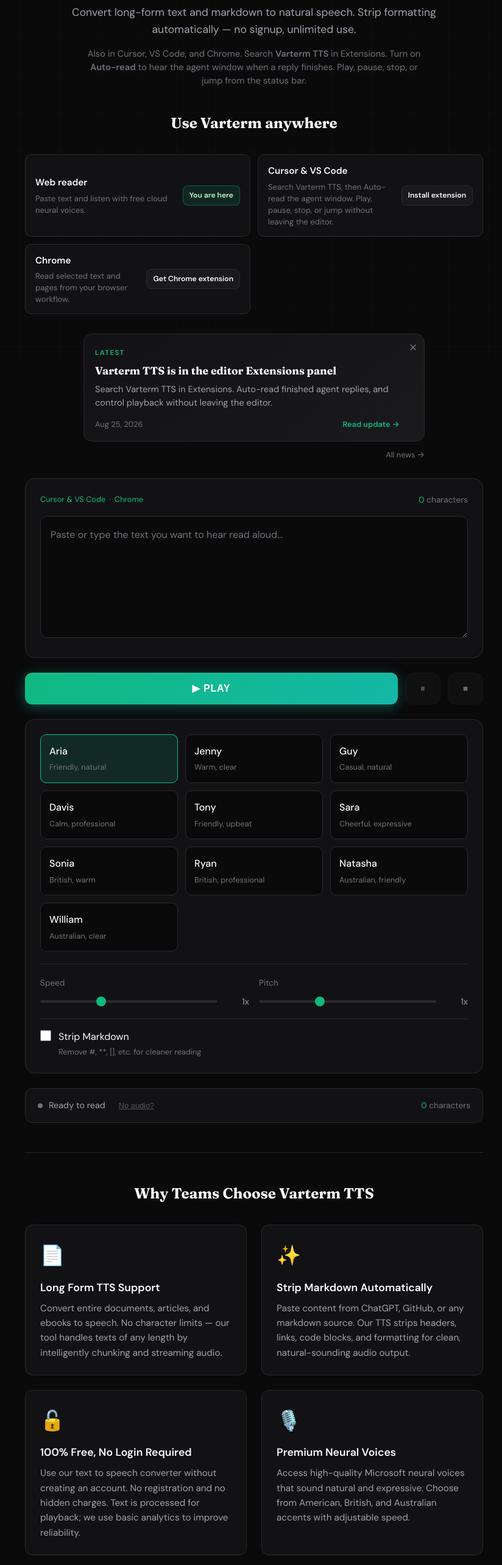
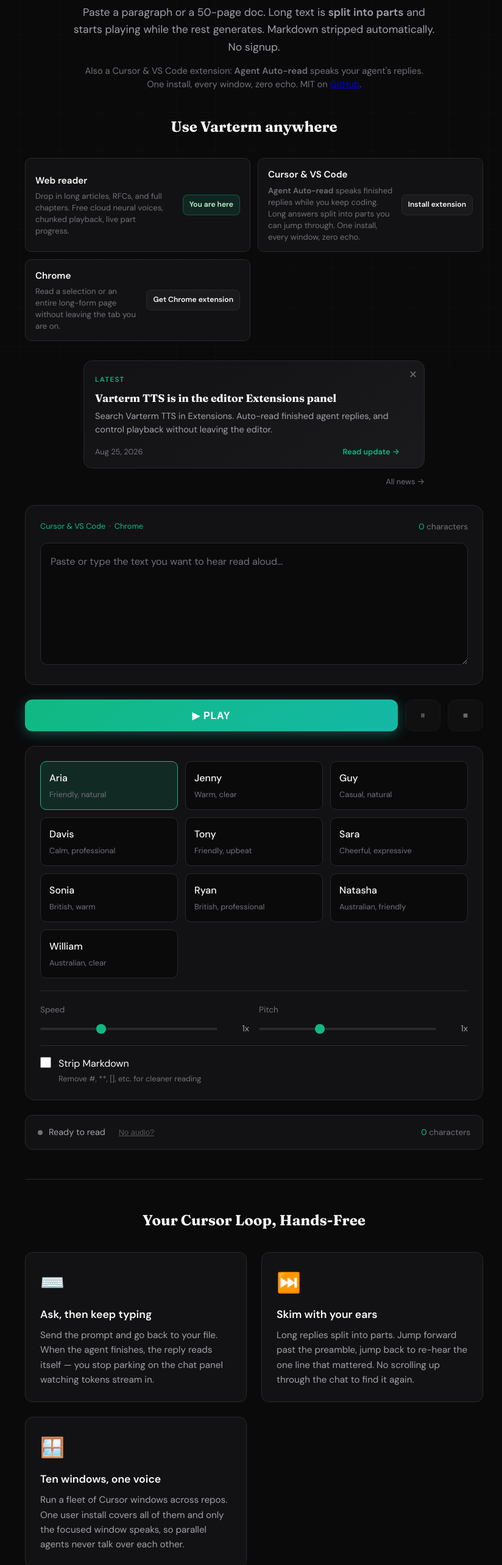
Before and after one commit to varterm/platform, a Next.js app: page / in a window 1280 px wide. Shown: the part 200-2766 px from the top of the page at 61% size, without its empty margins (223-1047 px from the left). Built offline with nearby package versions, Linux system fonts and the light colour scheme; no server answers.

Commit message:
Lead with Agent Auto-read and honest long-form claims.
Homepage, extensions, and install pages now explain the Cursor loop the
extension changes. Long-form copy matches what the reader does instead of
promising unlimited length.

```diff
--- a/app/HomeClient.js
+++ b/app/HomeClient.js
@@ -594,7 +594,7 @@
           </div>
           <div className={styles.logoWords}>
             <span className={styles.logoText}>varterm</span>
-            <span className={styles.logoSubheading}>Text to Speech Everywhere</span>
+            <span className={styles.logoSubheading}>Long-Form Text to Speech Everywhere</span>
             <span className={styles.logoSubSubheading}>Web · Cursor · VS Code · Chrome</span>
           </div>
         </div>
@@ -641,13 +641,16 @@
           Free Text to Speech Converter
         </h1>
         <p className={styles.heroSubtitle}>
-          Convert long-form text and markdown to natural speech. Strip formatting automatically — no
-          signup, unlimited use.
+          Paste a paragraph or a 50-page doc. Long text is <strong>split into parts</strong> and
+          starts playing while the rest generates. Markdown stripped automatically. No signup.
         </p>
         <p className={styles.heroMeta}>
-          Also in Cursor, VS Code, and Chrome. Search <strong>Varterm TTS</strong> in Extensions.
-          Turn on <strong>Auto-read</strong> to hear the agent window when a reply finishes. Play,
-          pause, stop, or jump from the status bar.
+          Also a Cursor &amp; VS Code extension: <strong>Agent Auto-read</strong> speaks your
+          agent&apos;s replies. One install, every window, zero echo. MIT on{' '}
+          <a href="https://github.com/varterm/extensions" target="_blank" rel="noreferrer">
+            GitHub
+          </a>
+          .
         </p>
       </section>
 
@@ -659,7 +662,10 @@
           <article className={styles.platformCard}>
             <div className={styles.platformCardBody}>
               <h3>Web reader</h3>
-              <p>Paste text and listen with free cloud neural voices.</p>
+              <p>
+                Drop in long articles, RFCs, and full chapters. Free cloud neural voices, chunked
+                playback, live part progress.
+              </p>
             </div>
             <span className={styles.platformBadge}>You are here</span>
           </article>
@@ -667,8 +673,9 @@
             <div className={styles.platformCardBody}>
               <h3>Cursor &amp; VS Code</h3>
               <p>
-                Search Varterm TTS, then Auto-read the agent window. Play, pause, stop, or jump
-                without leaving the editor.
+                <strong>Agent Auto-read</strong> speaks finished replies while you keep coding.
+                Long answers split into parts you can jump through. One install, every window,
+                zero echo.
               </p>
             </div>
             <Link href="/extensions#editors" className={styles.platformCta}>
@@ -678,7 +685,9 @@
           <article className={styles.platformCard}>
             <div className={styles.platformCardBody}>
               <h3>Chrome</h3>
-              <p>Read selected text and pages from your browser workflow.</p>
+              <p>
+                Read a selection or an entire long-form page without leaving the tab you are on.
+              </p>
             </div>
             <Link href="/extensions#chrome" className={styles.platformCta}>
               Get Chrome extension
@@ -1069,14 +1078,58 @@
         </div>
       )}
 
+      {/* Cursor workflow Section */}
+      <section className={styles.featuresSection} aria-labelledby="flow-heading">
+        <h2 id="flow-heading" className={styles.sectionHeading}>Your Cursor Loop, Hands-Free</h2>
+        <div className={styles.featuresGrid}>
+          <article className={styles.featureCard}>
+            <div className={styles.featureIcon}>⌨️</div>
+            <h3>Ask, then keep typing</h3>
+            <p>
+              Send the prompt and go back to your file. When the agent finishes, the reply reads
+              itself — you stop parking on the chat panel watching tokens stream in.
+            </p>
+          </article>
+          <article className={styles.featureCard}>
+            <div className={styles.featureIcon}>⏭️</div>
+            <h3>Skim with your ears</h3>
+            <p>
+              Long replies split into parts. Jump forward past the preamble, jump back to re-hear
+              the one line that mattered. No scrolling up through the chat to find it again.
+            </p>
+          </article>
+          <article className={styles.featureCard}>
+            <div className={styles.featureIcon}>🪟</div>
+            <h3>Ten windows, one voice</h3>
+            <p>
+              Run a fleet of Cursor windows across repos. One user install covers all of them and
+              only the focused window speaks, so parallel agents never talk over each other.
+            </p>
+          </article>
+        </div>
+      </section>
+
       {/* Features Section */}
       <section className={styles.featuresSection} aria-labelledby="features-heading">
-        <h2 id="features-heading" className={styles.sectionHeading}>Why Teams Choose Varterm TTS</h2>
+        <h2 id="features-heading" className={styles.sectionHeading}>Why Developers Pick Varterm TTS</h2>
         <div className={styles.featuresGrid}>
           <article className={styles.featureCard}>
+            <div className={styles.featureIcon}>🎧</div>
+            <h3>Agent Auto-read</h3>
+            <p>
+              Flip it on in Cursor and finished agent replies just play. One install covers every
+              window and only the focused one speaks, so ten windows never echo. Play, pause, stop,
+              and jump live in the status bar.
+            </p>
+          </article>
+          <article className={styles.featureCard}>
             <div className={styles.featureIcon}>📄</div>
-            <h3>Long Form TTS Support</h3>
-            <p>Convert entire documents, articles, and ebooks to speech. No character limits — our tool handles texts of any length by intelligently chunking and streaming audio.</p>
+            <h3>Built For Long Form</h3>
+            <p>
+              Long articles, RFCs, and 40-page agent dumps. Varterm splits text into parts, plays
+              part one while the rest still generates, and keeps going — no single-request timeout
+              wall. Watch it track part 3 of 12 as it reads.
+            </p>
           </article>
           <article className={styles.featureCard}>
             <div className={styles.featureIcon}>✨</div>
@@ -1088,10 +1141,10 @@
           </article>
           <article className={styles.featureCard}>
             <div className={styles.featureIcon}>🔓</div>
-            <h3>100% Free, No Login Required</h3>
+            <h3>Free, No Login, MIT Source</h3>
             <p>
-              Use our text to speech converter without creating an account. No registration and no hidden
-              charges. Text is processed for playback; we use basic analytics to improve reliability.
+              No account, no paywall, no trial. The editor extension is MIT licensed and the source
+              is on GitHub — read it, fork it, build the VSIX yourself.
             </p>
           </article>
           <article className={styles.featureCard}>
--- a/app/install-extensions/page.js
+++ b/app/install-extensions/page.js
@@ -116,8 +116,9 @@
               <strong>Reload</strong> if Cursor asks.
             </li>
             <li>
-              Click <strong>Auto-read</strong> in the status bar to hear the agent window when a
-              reply finishes. Play, pause, stop, or jump without leaving the editor. Or run{' '}
+              Click <strong>Install</strong> (user), not Install Workspace Extension. Flip on{' '}
+              <strong>Agent Auto-read</strong> — one install, every window, zero echo. Play, pause,
+              stop, jump. Or run{' '}
               <code>Varterm: Read Clipboard Aloud</code> /{' '}
               <code>Varterm: Read Editor/Selection Aloud</code>.
             </li>
--- a/app/layout.js
+++ b/app/layout.js
@@ -11,7 +11,7 @@
     template: '%s | Varterm',
   },
   description:
-    'Free text to speech converter with long-form support and markdown cleanup. In Cursor or VS Code, Auto-read plays the agent window; play, pause, stop, and jump from the status bar.',
+    'Free text to speech with long-form support and markdown cleanup. Agent Auto-read speaks your Cursor agent replies — one install, every window, zero echo.',
   keywords: [
     'free tts',
     'text to speech online',
--- a/content/news/editor-extension-in-the-store.md
+++ b/content/news/editor-extension-in-the-store.md
@@ -18,10 +18,10 @@
 2. Search **Varterm TTS**.
 3. Install. Reload if the editor asks.
 
-Turn on **Auto-read** in the status bar to hear the agent window when a reply finishes. While it plays: **play / pause**, **stop**, and **jump** back or forward. You can also run **Varterm: Read Editor/Selection Aloud** or **Varterm: Read Clipboard Aloud**.
+Turn on **Agent Auto-read** in the status bar and finished replies play while you keep working. Run a fleet of Cursor windows — one user install covers all of them and only the focused window speaks, so nothing echoes. While it plays: **play / pause**, **stop**, and **jump** through parts. You can also run **Varterm: Read Editor/Selection Aloud** or **Varterm: Read Clipboard Aloud**.
 
 - Cursor uses [Open VSX](https://open-vsx.org/extension/Varterm/varterm-cursor).
 - VS Code can use the [Marketplace listing](https://marketplace.visualstudio.com/items?itemName=Varterm.varterm-cursor) or the same Extensions search.
-- Want a file? [GitHub Release v0.1.35](https://github.com/varterm/extensions/releases/tag/v0.1.35) has the `.vsix`.
+- Want a file? [GitHub Release v0.1.37](https://github.com/varterm/extensions/releases/tag/v0.1.37) has the `.vsix`.
 
 Setup notes live on the [extensions page](/extensions#editors).
--- a/lib/extension-links.js
+++ b/lib/extension-links.js
@@ -2,7 +2,7 @@
  * Release asset basename on GitHub must be `varterm-cursor-<version>.vsix` matching this value
  * and tag `v<version>`, or the Releases download URL 404s.
  */
-export const EDITOR_EXTENSION_VERSION = '0.1.35';
+export const EDITOR_EXTENSION_VERSION = '0.1.37';
 
 export const GITHUB_EXTENSIONS_REPO = 'https://github.com/varterm/extensions';
 
```
Also changed, not shown: app/extensions/page.js (+21 -13 lines), 1 other file (tests, documents, lock files or other folders).
